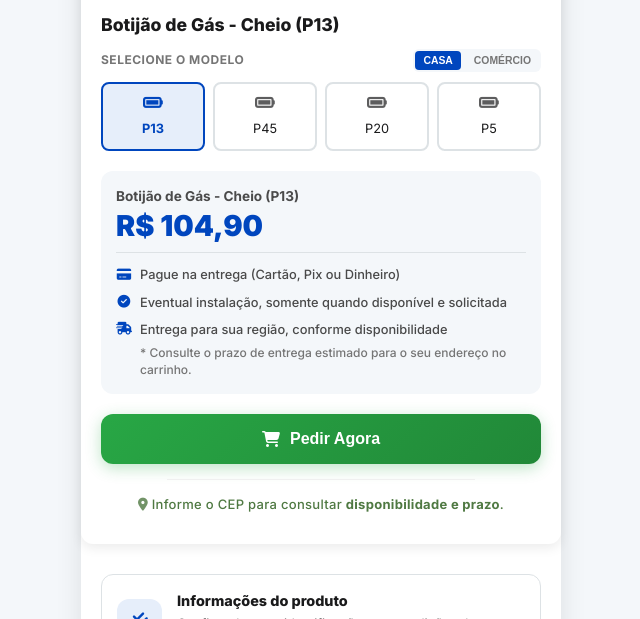
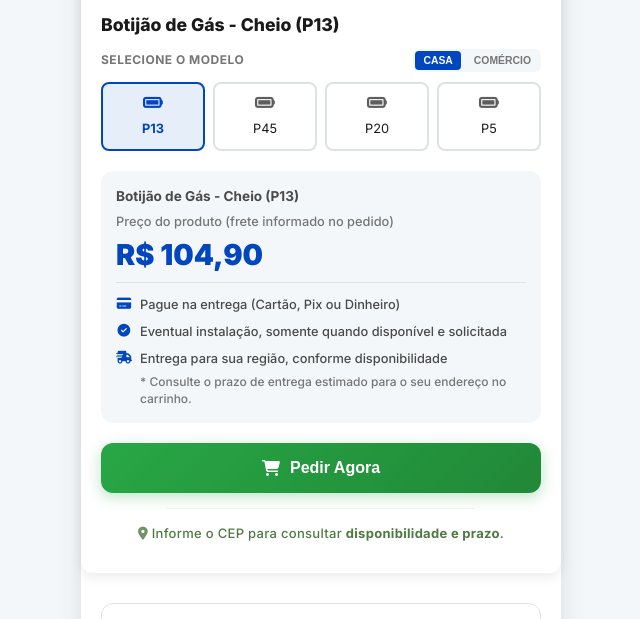
Before and after one commit to email99177-cpu/sitesgas, a website: page lddistribuidora/index.html in a window 1280 px wide. Shown: the part 481-1100 px from the top of the page, without its empty margins (319-959 px from the left). Drawn offline with Linux system fonts and the light colour scheme.

Commit message:
Update index.html

```diff
--- a/lddistribuidora/index.html
+++ b/lddistribuidora/index.html
@@ -485,6 +485,7 @@
             <div class="price-row">
                 <span class="price-title" id="price-product-title">Botijão de Gás - Cheio (P13)</span>
                 <div class="price-main">
+                    <span class="price-from-label">Preço do produto (frete informado no pedido)</span>
                     <span class="current-price" id="current-price-display">R$ 104,90</span>
                 </div>
             </div>
```
